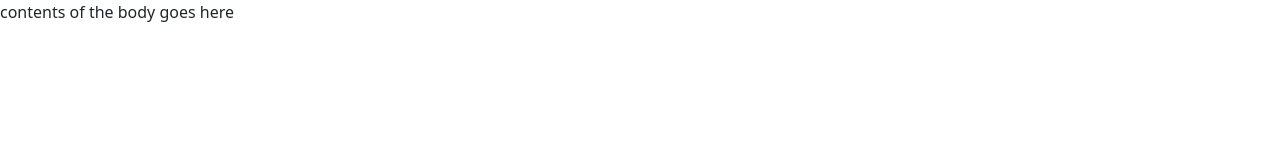
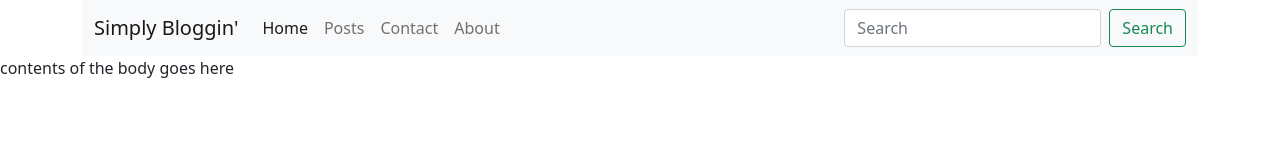
Before and after one commit to PhekoK/Simply_Blogging, a plain HTML site: page index.html in a window 1280 px wide. Drawn offline with nearby package versions, Linux system fonts and the light colour scheme; a web font is replaced by a local one.

Commit message:
Test: Added a nav bar in index.html page

```diff
--- a/index.html
+++ b/index.html
@@ -13,6 +13,54 @@
 
     </head>
 	<body>
+		<!--Header-->
+	 <header>
+       <!--Navigation bar-->
+	   <!--Title-->
+	   <!--Search Bar-->
+	   <div class="container">
+		<nav class="navbar navbar-expand-lg navbar-light bg-light">
+			<div class="container-fluid">
+			  <a class="navbar-brand" href="#">Simply Bloggin'</a>
+			  <button class="navbar-toggler" type="button" data-bs-toggle="collapse" data-bs-target="#navbarSupportedContent" aria-controls="navbarSupportedContent" aria-expanded="false" aria-label="Toggle navigation">
+				<span class="navbar-toggler-icon"></span>
+			  </button>
+			  <div class="collapse navbar-collapse" id="navbarSupportedContent">
+				<ul class="navbar-nav me-auto mb-2 mb-lg-0">
+				  <li class="nav-item">
+					<a class="nav-link active" aria-current="page" href="#">Home</a>
+				  </li>
+				  <li class="nav-item">
+					<a class="nav-link" href="#">Posts</a>
+				  </li>
+				  <li class="nav-item">
+					<a class="nav-link" aria-current="page" href="#">Contact</a>
+				  </li>
+				  <li class="nav-item">
+					<a class="nav-link" aria-current="page" href="#">About</a>
+				  </li>
+				</ul>
+				<form class="d-flex">
+				  <input class="form-control me-2" type="search" placeholder="Search" aria-label="Search">
+				  <button class="btn btn-outline-success" type="submit">Search</button>
+				</form>
+			  </div>
+			</div>
+	   </div>
+
+	  </nav>
+	   </div>
+
+	 </header>
+	 <!--Section-->
+	 <section>
+		 <!--Popular posts goes here-->
+		 <!--List of categories goes here as well-->
+	 </section>
+	 <!--Footer-->
+	 <footer>
+       <!--Normal footer stuff-->
+	 </footer>
 	   contents of the body goes here
 	</body>
 </html>
```
Also changed, not shown: Articles.html (+4 -0 lines).
